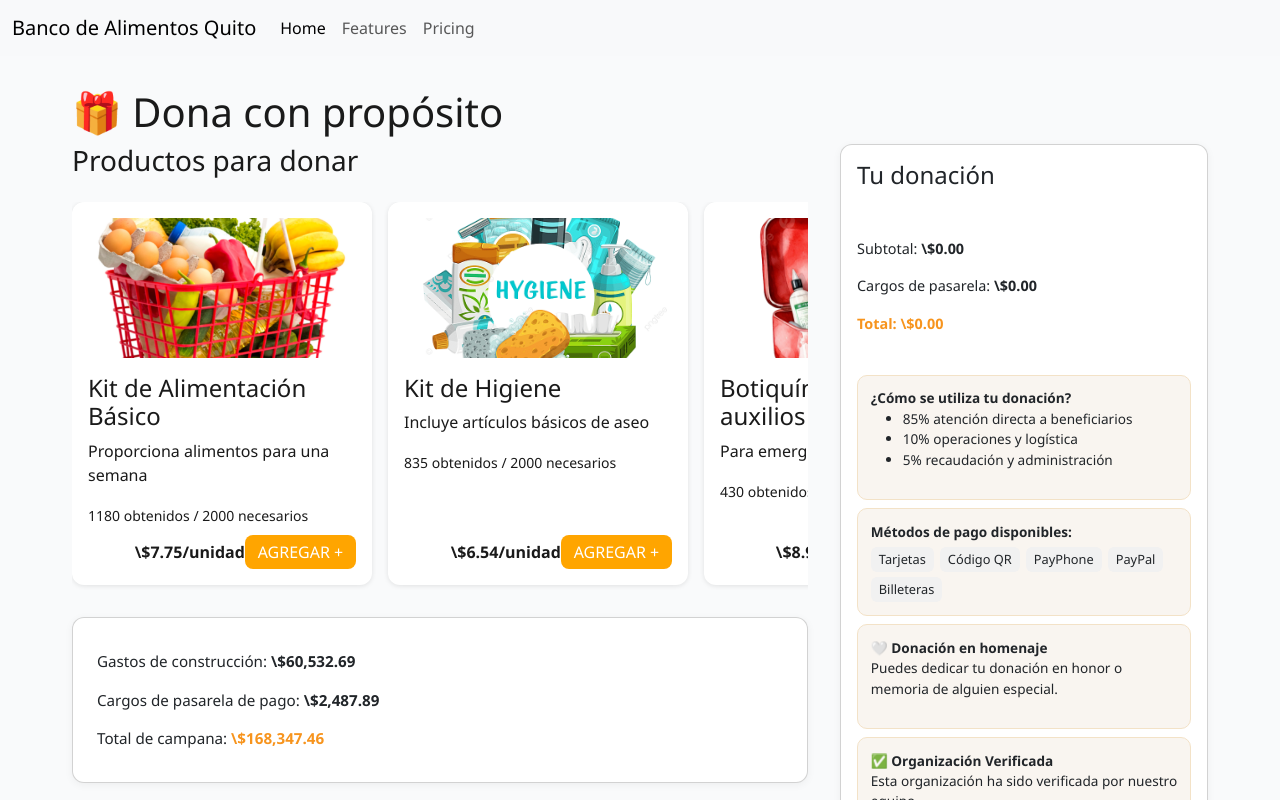
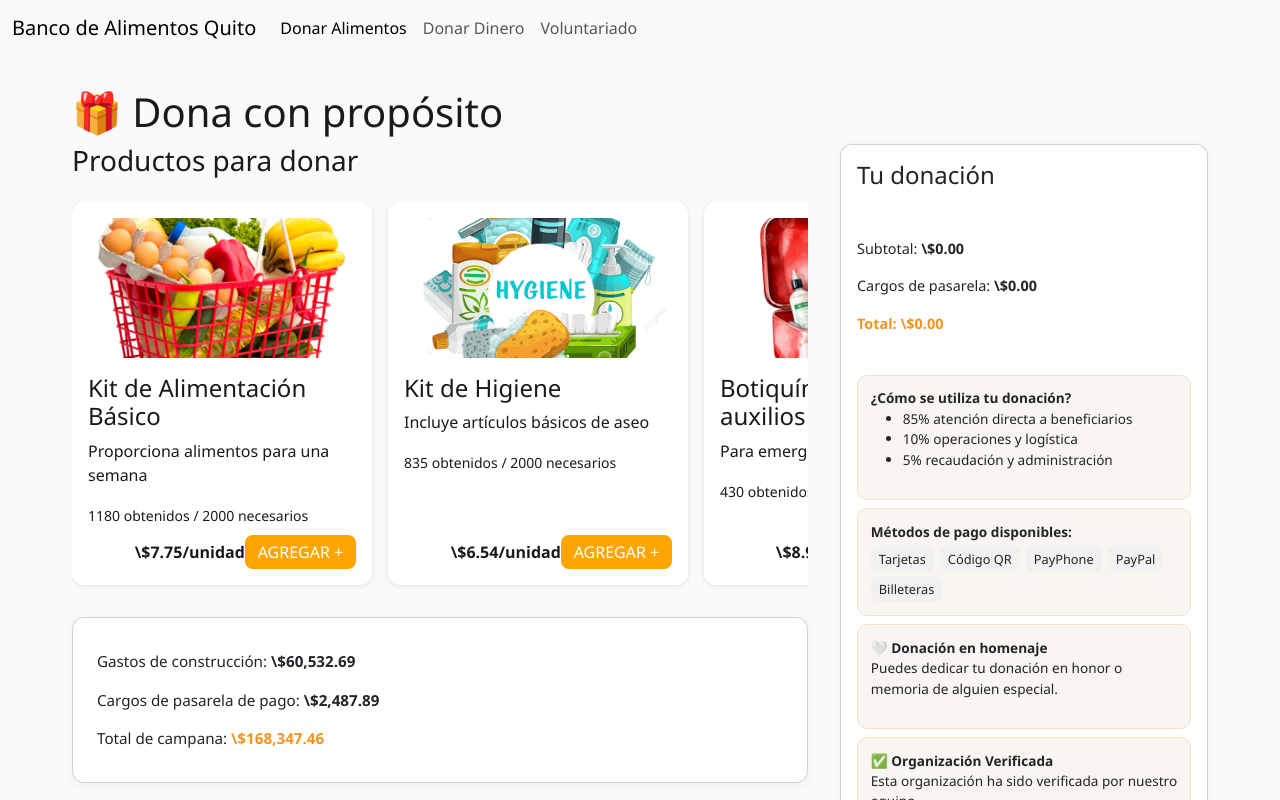
Before and after one commit to Alernanoh/Hackaton-BAQ, an Angular app: page / in a window 1280 px wide. Shown: the top 800 px of the page. Built offline with nearby package versions, Linux system fonts and the light colour scheme.

Commit message:
Changed the names of the navbar

```diff
--- a/src/app/app.routes.ts
+++ b/src/app/app.routes.ts
@@ -1,9 +1,6 @@
 import { Routes } from '@angular/router';
-import { FormComponent } from './form/form.component';
 
 export const routes: Routes = [
-  { path: '', component: FormComponent },
 
-  {path: 'form', component: FormComponent},
 
 ];
--- a/src/app/components/header/header.component.html
+++ b/src/app/components/header/header.component.html
@@ -8,13 +8,13 @@
     <div class="collapse navbar-collapse" id="navbarNav">
       <ul class="navbar-nav">
         <li class="nav-item">
-          <a class="nav-link active" aria-current="page" href="#">Home</a>
+          <a class="nav-link active" aria-current="page" href="#">Donar Alimentos</a>
         </li>
         <li class="nav-item">
-          <a class="nav-link" href="#">Features</a>
+          <a class="nav-link" href="#">Donar Dinero</a>
         </li>
         <li class="nav-item">
-          <a class="nav-link" href="#">Pricing</a>
+          <a class="nav-link" href="#">Voluntariado</a>
         </li>
       </ul>
     </div>
--- a/src/app/components/header/header.component.ts
+++ b/src/app/components/header/header.component.ts
@@ -4,7 +4,7 @@ import { RouterLink } from '@angular/router';
 @Component({
   selector: 'app-header',
   imports: [RouterLink],
-  templateUrl: '../header/header.component.html',
+  templateUrl: './header.component.html',
   styleUrl: './header.component.css'
 })
 export class HeaderComponent {
--- a/src/app/home/home.component.html
+++ /dev/null
@@ -1 +0,0 @@
-<p>home works!</p>
```
Also changed, not shown: src/app/home/home.component.ts (deleted, +0 -11 lines), src/app/home/home.component.css (deleted), 1 other file (tests, documents, lock files or other folders).
